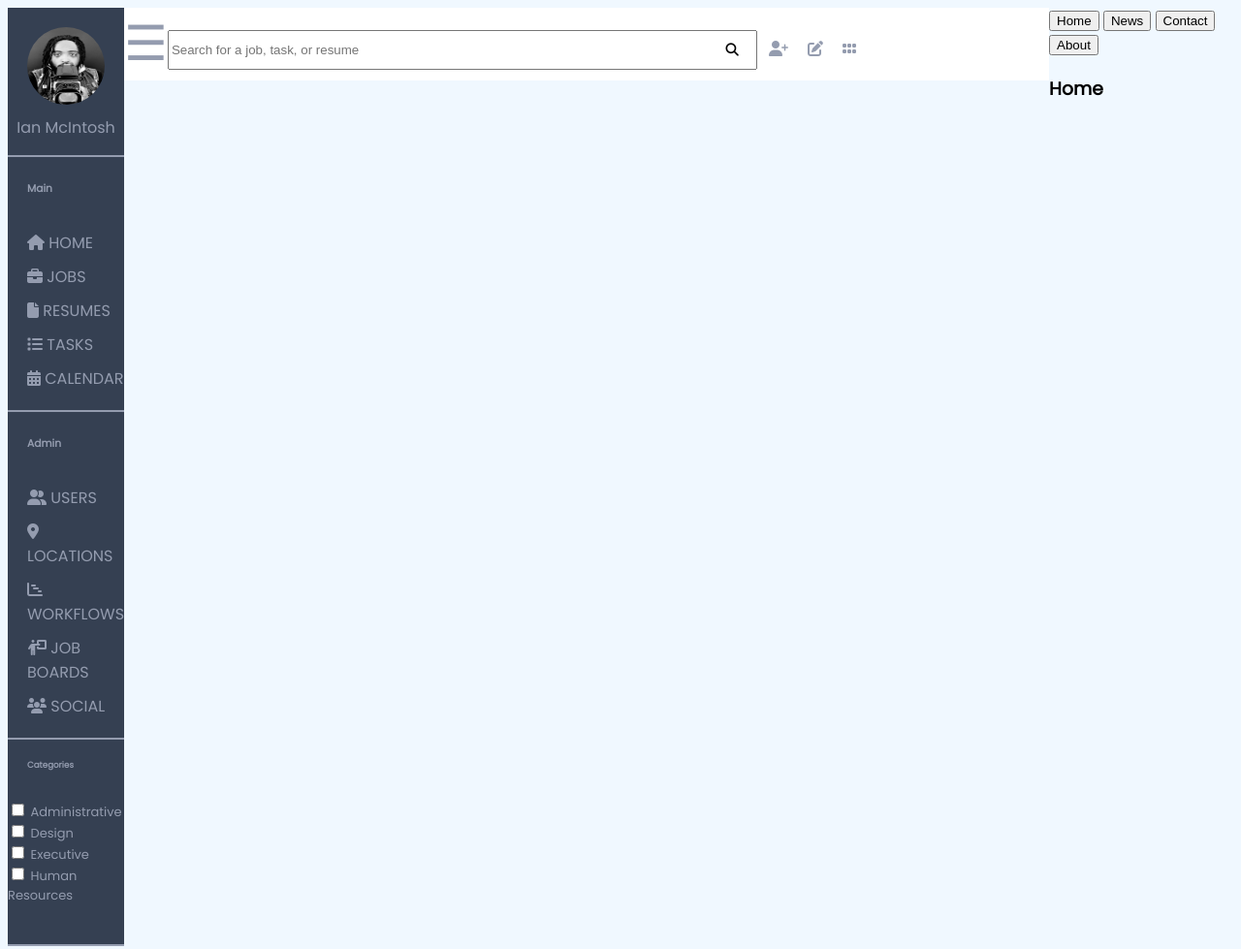
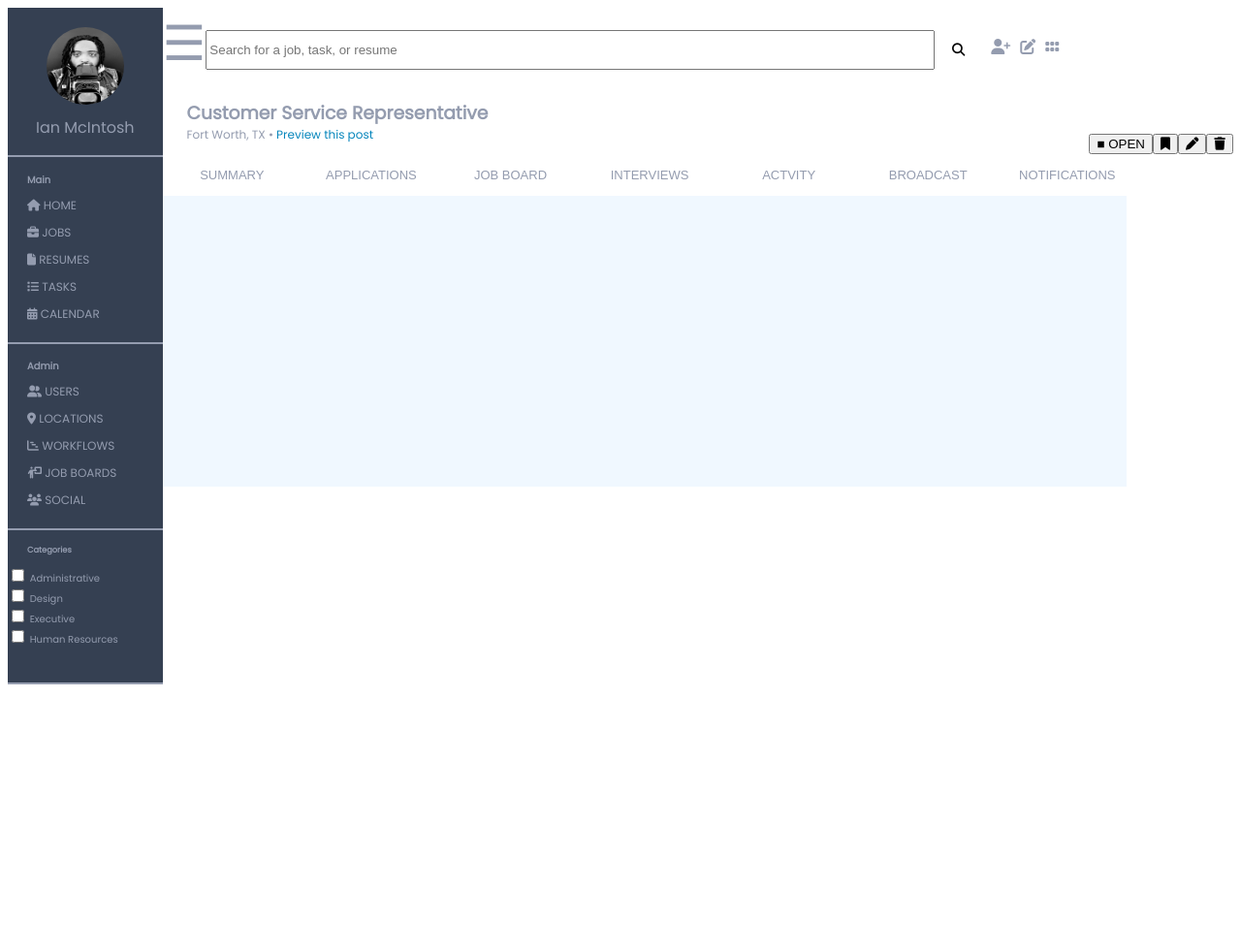
Before and after one commit to grainymac/staticComp, a plain HTML site: page index.html in a window 1280 px wide. Shown: the whole page at 97% size. After the commit the page ends 800 px from the top, so only its background shows below. Drawn offline with Linux system fonts and the light colour scheme; files whose address does not match are found by name.

Commit message:
Started css

```diff
--- a/index.html
+++ b/index.html
@@ -4,6 +4,7 @@
     <title>Static Comp</title>
     <link rel="stylesheet" href="./styles.css">
     <link rel="stylesheet" href="https://cdnjs.cloudflare.com/ajax/libs/font-awesome/4.7.0/css/font-awesome.min.css">
+    <link rel="stylesheet" href="path/to/your/charts.min.css">
     <link rel="stylesheet" href="https://fonts.googleapis.com/css?family=Poppins">
   </head>
   <body>
@@ -15,7 +16,7 @@
           <!-- <a href="javascript:void(0)" class="closebtn" onclick="closeNav()">&times;</a> -->
         </div>
         <div class="main-links">
-          <h6>Main</h6>
+          <h5>Main</h5>
           <a href="index.html"><i class="fa fa-house"></i> HOME</a>
           <a href="index.html"><i class="fa-sharp fa-solid fa-briefcase"></i> JOBS</a>
           <a href="index.html"><i class="fa-sharp fa-solid fa-file"></i> RESUMES</a>
@@ -23,7 +24,7 @@
           <a href="index.html"><i class="fa-sharp fa-solid fa-calendar-days"></i> CALENDAR</a>
         </div>
         <div class="admin-links">
-          <h6>Admin</h6>
+          <h5>Admin</h5>
           <a href="index.html"><i class="fa-sharp fa-solid fa-user-group"></i> USERS</a>
           <a href="index.html"><i class="fa-sharp fa-solid fa-location-dot"></i> LOCATIONS</a>
           <a href="index.html"><i class="fa-sharp fa-solid fa-chart-gantt"></i> WORKFLOWS</a>
@@ -31,7 +32,7 @@
           <a href="index.html"><i class="fa-sharp fa-solid fa-users"></i> SOCIAL</a>
         </div>
         <div class="categories-links">
-          <h6>Categories</h6>
+          <h5>Categories</h5>
           <form action="/action_page.php">
             <input type="checkbox" class="admin" name="admin" value="Administrative">
             <label for="admin"> Administrative</label><br>
@@ -51,24 +52,31 @@
             <input type="text" placeholder="Search for a job, task, or resume" name="search" class="search-input">
             <button type="submit" class="search-btn"><i class="fa fa-search"></i></button>
           </form>
+          <a href="#home" class="search-btn2"><i class="fa-sharp fa-solid fa-user-plus"></i></a>
+          <a href="#about" class="search-btn2"><i class="fa-sharp fa-solid fa-pen-to-square"></i></a>
+          <a href="#contact" class="search-btn2"><i class="fa-sharp fa-solid fa-grip"></i></a>
         </div>
-        <div class="search-btn2">
-          <a href="#home"><i class="fa-sharp fa-solid fa-user-plus"></i></a>
-          <a href="#about"><i class="fa-sharp fa-solid fa-pen-to-square"></i></a>
-          <a href="#contact"><i class="fa-sharp fa-solid fa-grip"></i></a>
+        <div class="header-box">
+          <h3 class="job-title">Customer Service Representative</h3>
+          <p class="job-location">Fort Worth, TX &bull; <a href="" class="preview">Preview this post</a></p>
+            <aside class="side-btns">
+              <button><i class="fa-sharp fa-solid fa-trash"></i></button>
+              <button><i class="fa-sharp fa-solid fa-pen"></i></button>
+              <button><i class="fa-sharp fa-solid fa-bookmark"></i></button>
+              <button>&#x25A0 OPEN</button>
+            </aside>
+          <button class="tablink" onclick="openPage('Home', this, 'red')">SUMMARY</button>
+          <button class="tablink" onclick="openPage('News', this, 'green')" id="defaultOpen">APPLICATIONS</button>
+          <button class="tablink" onclick="openPage('Contact', this, 'blue')">JOB BOARD</button>
+          <button class="tablink" onclick="openPage('About', this, 'orange')">INTERVIEWS</button>
+          <button class="tablink" onclick="openPage('About', this, 'orange')">ACTVITY</button>
+          <button class="tablink" onclick="openPage('About', this, 'orange')">BROADCAST</button>
+          <button class="tablink" onclick="openPage('About', this, 'orange')">NOTIFICATIONS</button>
         </div>
-      </section>
-      <section class="header-container">
-        <div class="header-box">
-          <button class="tablink" onclick="openPage('Home', this, 'red')">Home</button>
-          <button class="tablink" onclick="openPage('News', this, 'green')" id="defaultOpen">News</button>
-          <button class="tablink" onclick="openPage('Contact', this, 'blue')">Contact</button>
-          <button class="tablink" onclick="openPage('About', this, 'orange')">About</button>
-          <div id="Home" class="tabcontent">
-            <h3>Home</h3>
-            <img class="mid-img">
-          </div>
-        </div>
+        <div id="Home" class="tabcontent">
+          <img class="mid-img">
+          <img class="mid-img">
+          <img class="mid-img">
       </section>
       <section class="">
         <article>
--- a/styles.css
+++ b/styles.css
@@ -3,7 +3,7 @@
 
 /* --------------------------------------------- TAGS */
 body {
-    background-color: aliceblue;
+    background-color: #FFFFFF;
     font-family: "Poppins", sans-serif;
 }
 
@@ -21,14 +21,15 @@ a {
     margin-left: 20px;
 }
 
-h6 {
+h5 {
     margin-left: 20px;
+    margin-bottom: 0px;
 }
 
 /* --------------------------------------------- LEFT NAV */
 .left-nav {
     background-color: #354052;
-    width: 10%;
+    width: 13%;
     height: 100%;
     color: #949CAF;
     display: flex;
@@ -63,9 +64,10 @@ h6 {
     align-items: flex-start;
     gap: 10px;
     padding-bottom: 20px;
+    font-size: 12px;
 }
 .categories-links {
-    font-size: 13px;
+    font-size: 10px;
 }
 
 /* --------------------------------------------- TOP CONTAINER*/
@@ -75,15 +77,15 @@ h6 {
     height: 100%;
     color: #949CAF;
     display: flex;
-    flex-wrap: wrap;
-    flex-direction: row;
+    /* flex-wrap: wrap; */
+    flex-direction: column;
     align-items: stretch;
 }
 
 .search-container {
     display: flex;
     flex-direction: row;
-    flex-wrap: wrap;
+    /* flex-wrap: wrap; */
     justify-content: flex-start;
 }
 .search-form {
@@ -91,7 +93,7 @@ h6 {
 }
 
 .search-input {
-    width: 600px;
+    width: 93%;
     height: 35px;
     margin-top: 23px;
 }
@@ -99,7 +101,6 @@ h6 {
 .search-btn {
     height: 39px;
     width: 40px;
-    margin-left: -50px;
     background-color: #FFFFFF;
     border: 1px 1px 1px 0px #000000;
     border-style: hidden;
@@ -107,7 +108,61 @@ h6 {
 
 .search-btn2 {
     display: flex;
-    margin: 30px 0px 0px -200px;
+    align-self: flex-start;
+    margin: 32px 0px 0px 10px;
+}
+
+/* --------------------------------------------- HEADER CONTAINER*/
+.header-container {
+    display: flex;
+    flex-direction: row;
+}
+
+.job-title {
+    margin-left: 25px;
+}
+
+.job-location {
+    margin: -19px 0px 0px 25px;
+    font-size: 12px;
+}
+
+.preview {
+    margin: 0px 0px 0px 0px;
+    color: #0786bc;
+}
+
+.side-btns {
+    display: flex;
+    flex-direction: row-reverse;
+    margin: -10px 0px 0px 0px;
+    border: none;
+    border-radius: 50%;
+}
+
+.tablink {
+    background-color: #FFFFFF;
+    color: #949CAF;
+    float: left;
+    border: none;
+    outline: none;
+    cursor: pointer;
+    padding: 14px 16px;
+    font-size: 13px;
+    width: 13%;
+}
+
+.tablink:hover {
+    border-bottom: 10px;
+    border-color: #0786bc;
+    border-style: solid;
+}
+
+.tabcontent {
+    display: flex;
+    background-color: aliceblue;
+    height: 300px;
+    width: 90%;
 }
 
 
@@ -120,6 +175,4 @@ h6 {
 
 
 
-
-
 /* --------------------------------------------- LEFT NAV */
```
Also changed, not shown: img/chart(1).png (added), img/chart(2).png (added), img/chart(3).png (added), img/chart.png (added), img/chart4973.png (added), 1 other file.
